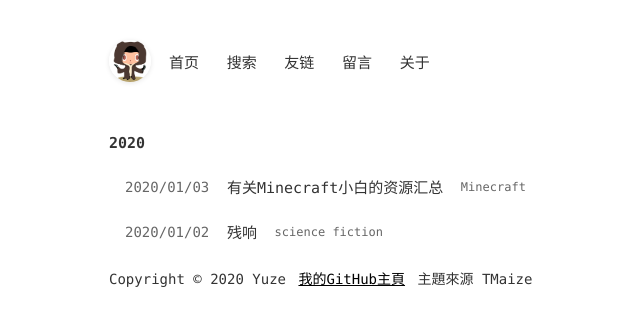
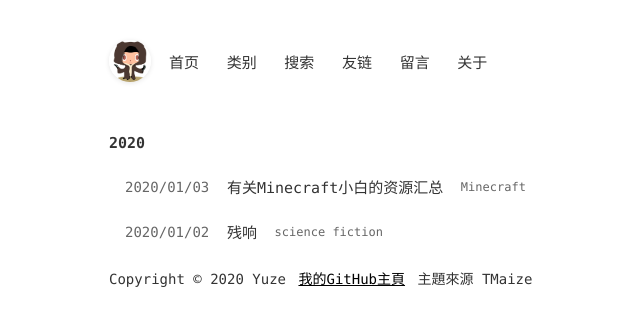
Before and after one commit to Rkgoange/Yuze, a Jekyll site: the page built from index.html, in a window 1280 px wide. Shown: the top 326 px of the page, without its empty margins (205-845 px from the left). Built offline with Jekyll 4.4.1, drawn with Linux system fonts in a browser that asks for light colours; some web fonts are replaced; comment, search, counter and statistics services are not loaded.

Commit message:
Update _config.yml

```diff
--- a/_config.yml
+++ b/_config.yml
@@ -25,6 +25,8 @@ tucaoUrl: https://tieba.baidu.com/f?kw=%CE%D2%B5%C4%CA%C0%BD%E7%D0%A1%B0%D7&fr=a
 # 菜单
 menu:
   - title: 首页
+    url: /
+  - title: 类别
     url: /pages/categories.html
   - title: 搜索
     url: /pages/search.html
```
